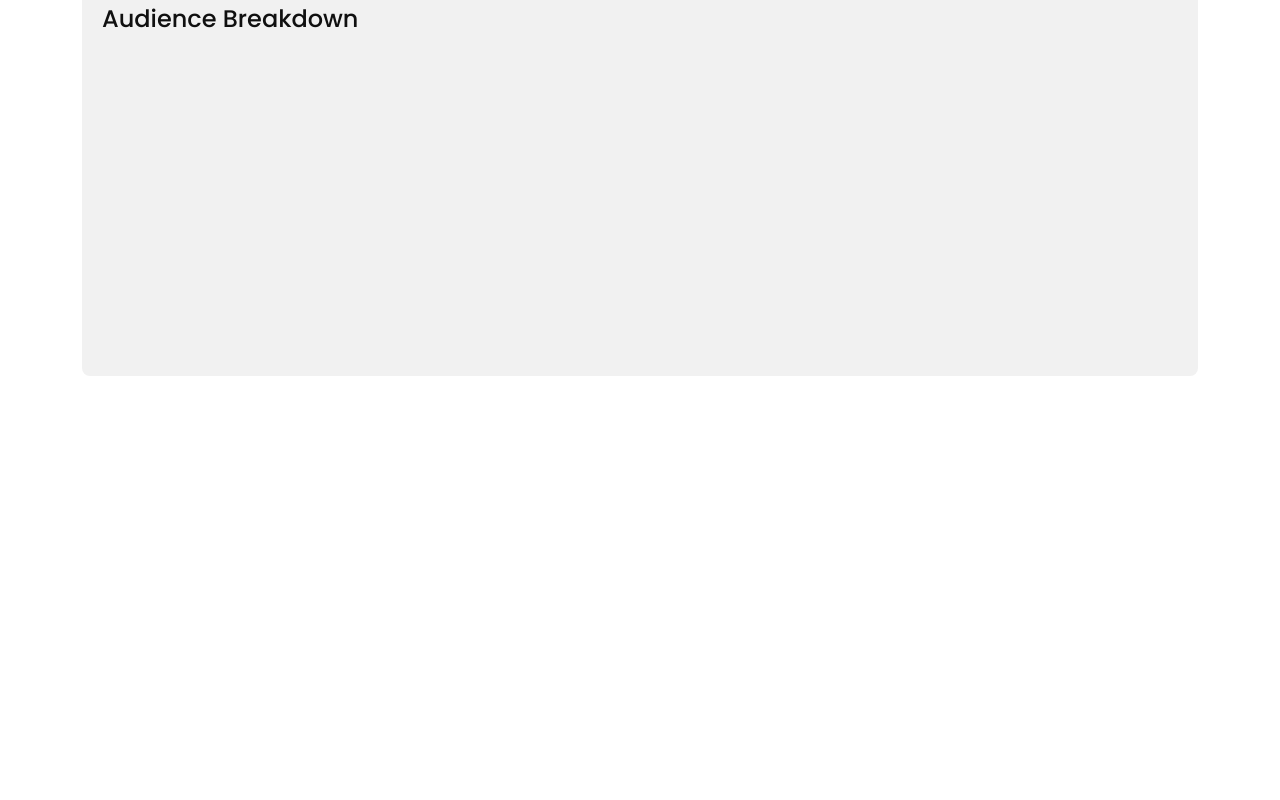
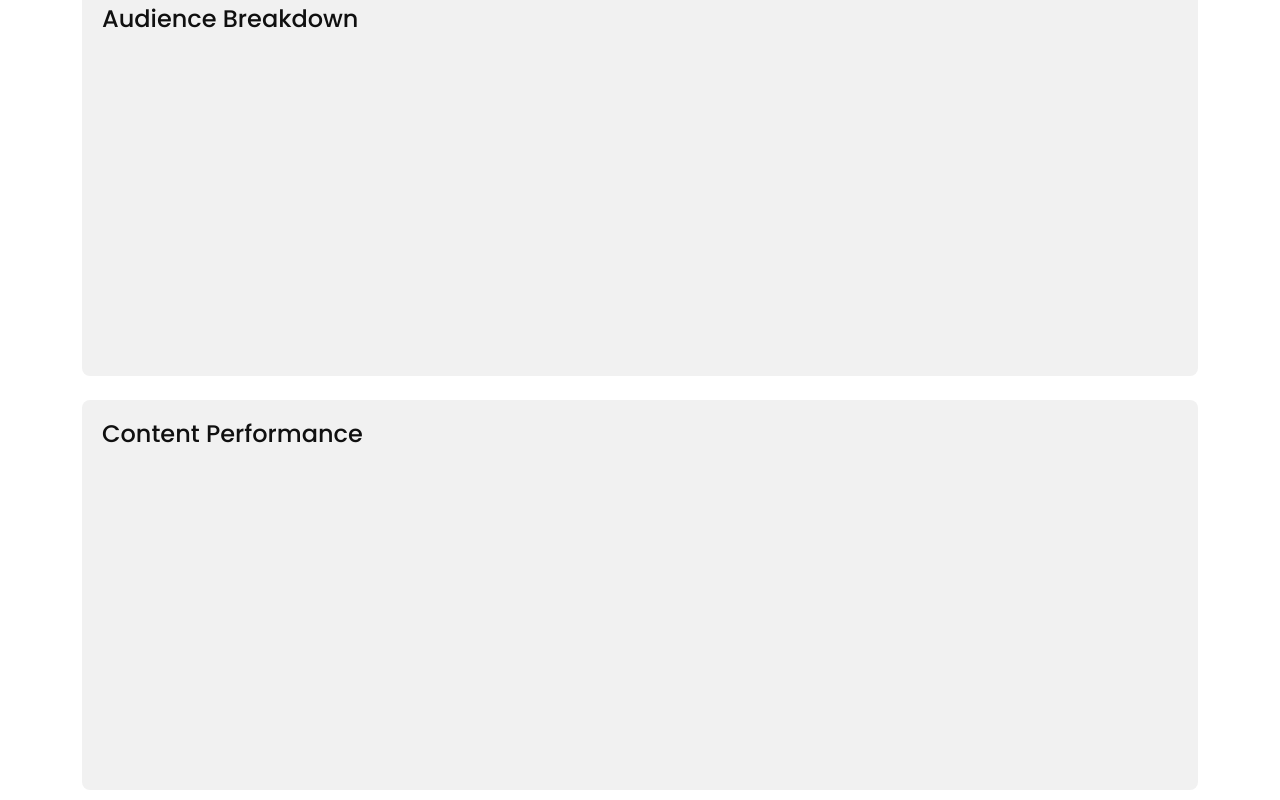
Before and after one commit to mudithakuruppu/dash-board, a plain HTML site: page index.html in a window 1280 px wide. Shown: the part 686-1486 px from the top of the page. Before the commit the page ends 1072 px from the top, so only its background shows below. Drawn offline with nearby package versions, Linux system fonts and the light colour scheme; no server answers.

Commit message:
Update index.html

```diff
--- a/index.html
+++ b/index.html
@@ -78,6 +78,17 @@
             </div>
           </div>
         </div>
+        <div><br></div>
+        <!---------------- Content Performance------------->
+        <div class="col-md-12">
+          <div class="analytics-card">
+            <div class="card-body">
+              <h4 class="card-title">Content Performance</h4>
+              <canvas id="contentperformance"></canvas>
+            </div>
+          </div>
+        </div>
+
       </div>
     </div>
 
```
